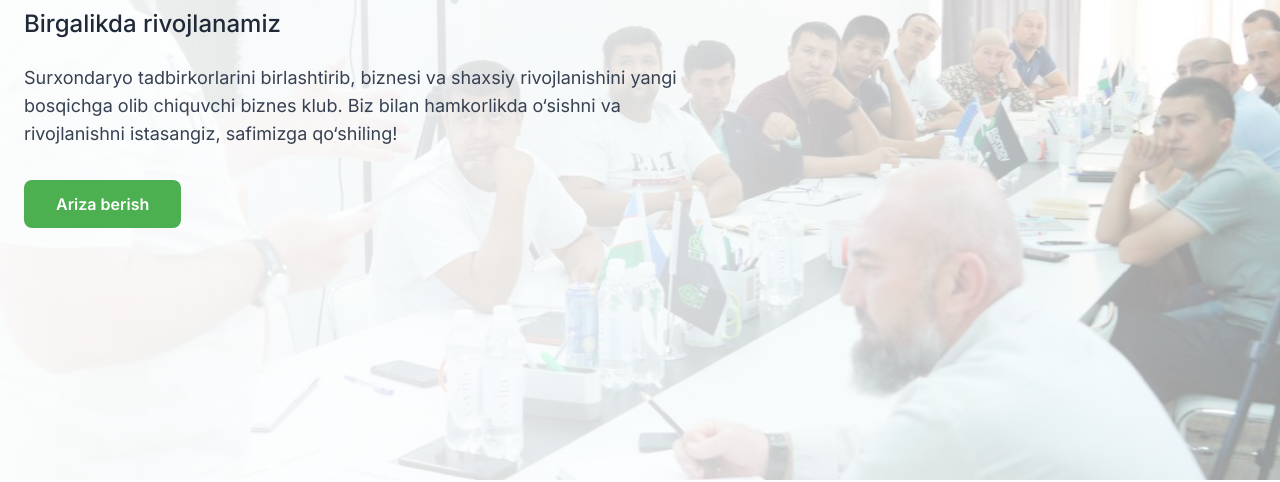
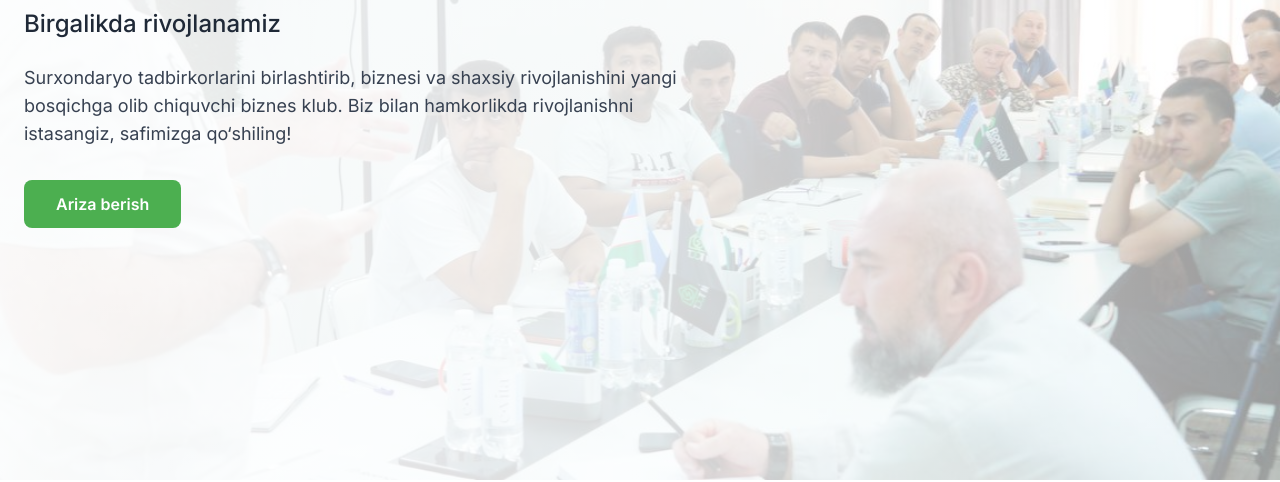
Before and after one commit to AdhamNomozov/Romay-biznes-klubi, a plain HTML site: page index.html in a window 1280 px wide. Shown: the part 320-802 px from the top of the page. Drawn offline with nearby package versions, Linux system fonts and the light colour scheme.

Commit message:
Update index.html

```diff
--- a/index.html
+++ b/index.html
@@ -88,7 +88,7 @@ box-shadow: 0 10px 25px -5px rgba(0, 0, 0, 0.1);
 <h1 class="text-4xl md:text-5xl lg:text-6xl font-bold mb-4 text-gray-900">Romay biznes klubi</h1>
 <p class="text-xl md:text-2xl font-medium mb-6 text-gray-800">Birgalikda rivojlanamiz</p>
 <p class="text-lg mb-8 max-w-2xl text-gray-700">Surxondaryo tadbirkorlarini birlashtirib, biznesi va shaxsiy rivojlanishini yangi bosqichga olib chiquvchi biznes klub.
-Biz bilan hamkorlikda o‘sishni va rivojlanishni istasangiz, safimizga qo‘shiling!</p>
+Biz bilan hamkorlikda rivojlanishni istasangiz, safimizga qo‘shiling!</p>
 <a href="#apply" class="inline-block bg-primary hover:bg-primary/90 text-white font-semibold py-3 px-8 !rounded-button transition-all whitespace-nowrap">Ariza berish</a>
 </div>
 </div>
```
